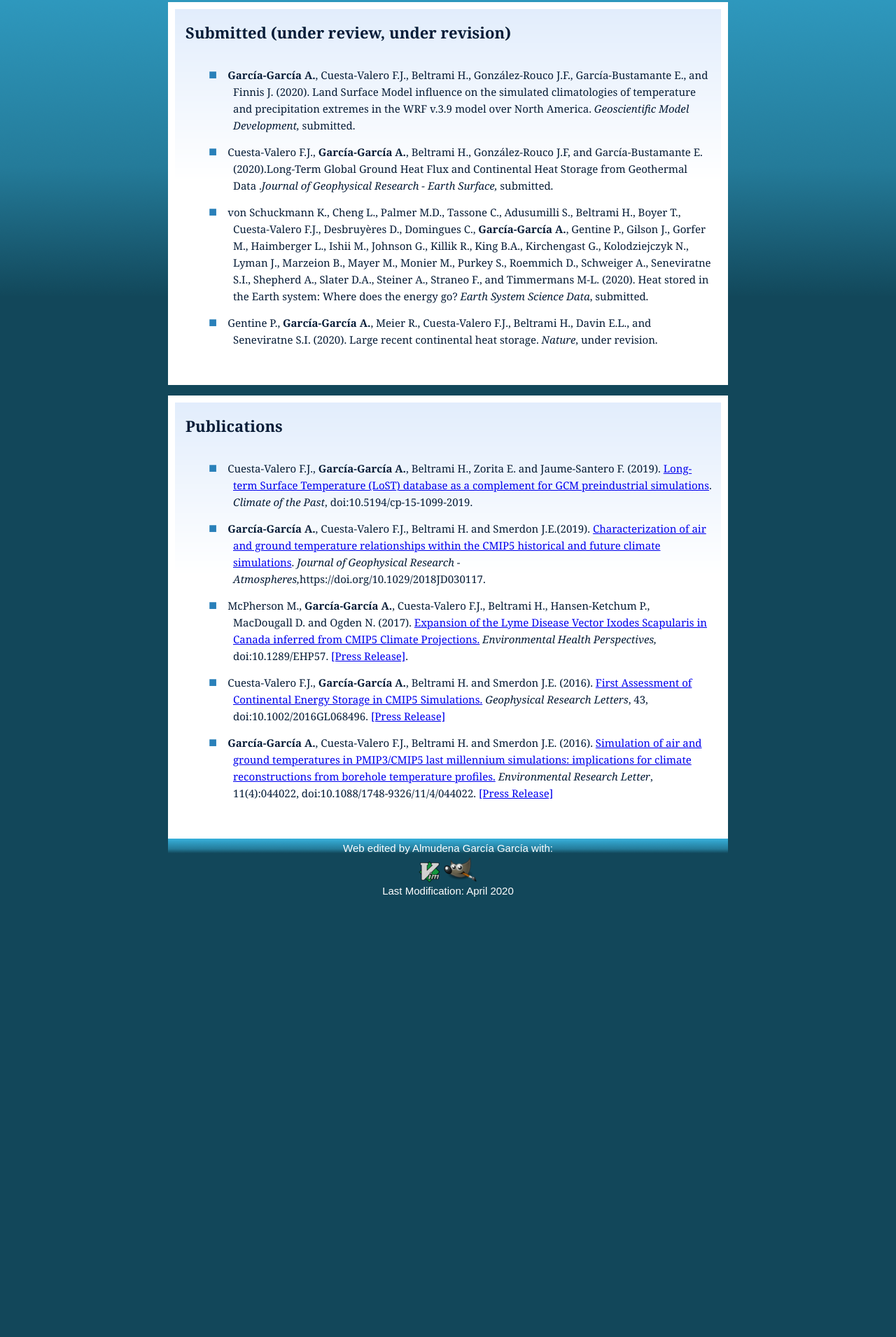
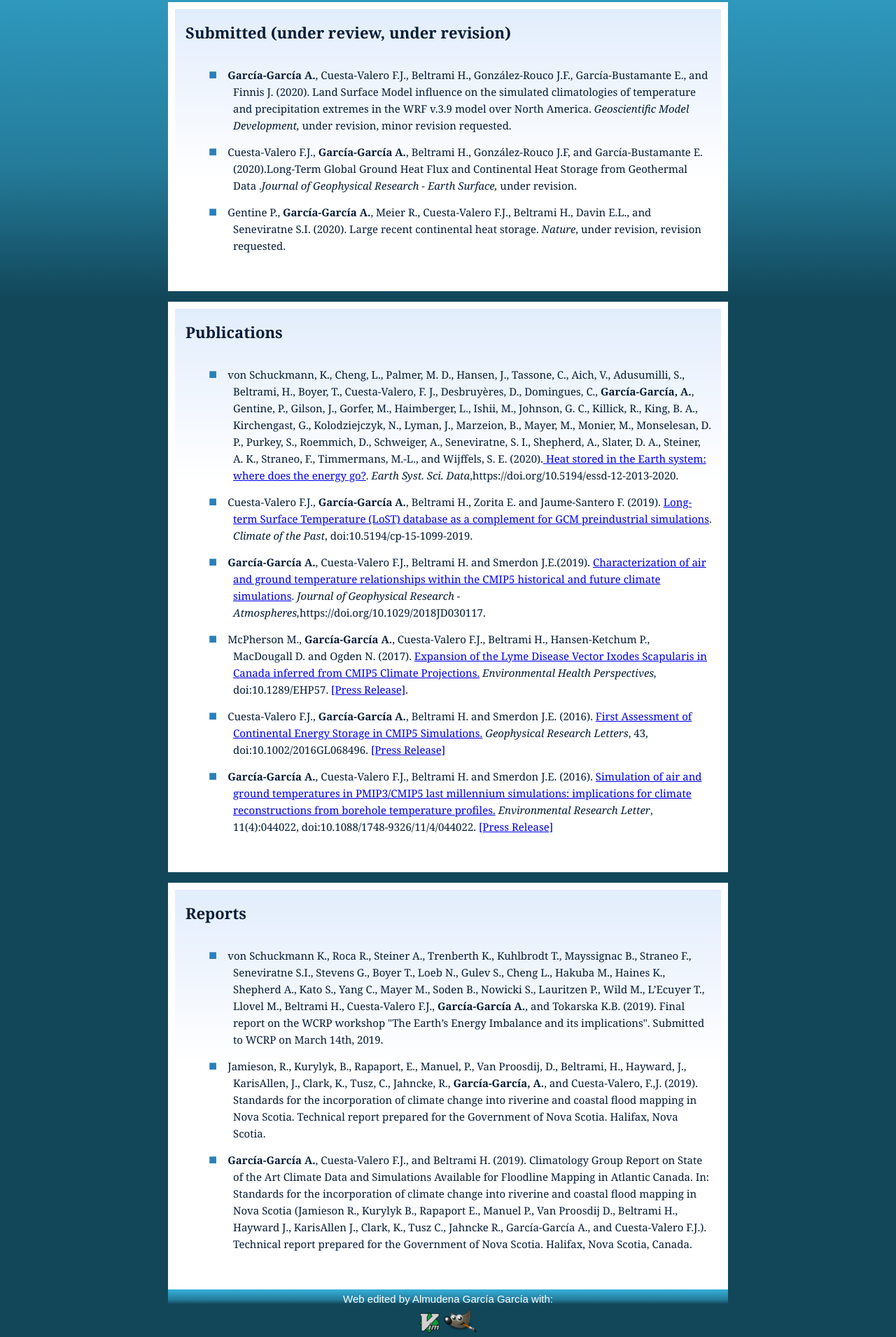
Before and after one commit to almudenagg/almudenagg.github.io, a plain HTML site: page index-publi.html in a window 1280 px wide. Shown: the part 377-2287 px from the top of the page at 70% size. Before the commit the page ends 1658 px from the top, so only its background shows below. Drawn offline with Linux system fonts and the light colour scheme.

Commit message:
Second version of my webpage

```diff
--- a/index-publi.html
+++ b/index-publi.html
@@ -44,16 +44,13 @@ Released   : 20081009
         <div class="contentTitle"> <b>Submitted (under review, under revision)</b> </div>
 
 <ul>
-    <div  class="contentTextcv"><p> <li> <b>García-García A.</b>, Cuesta-Valero F.J.,  Beltrami H., González-Rouco J.F., García-Bustamante E., and Finnis J. (2020). Land Surface Model influence on the simulated climatologies of temperature and precipitation extremes in the WRF v.3.9 model over North America. <em> Geoscientific Model Development,</em> submitted.  </p></div>
+    <div  class="contentTextcv"><p> <li> <b>García-García A.</b>, Cuesta-Valero F.J.,  Beltrami H., González-Rouco J.F., García-Bustamante E., and Finnis J. (2020). Land Surface Model influence on the simulated climatologies of temperature and precipitation extremes in the WRF v.3.9 model over North America. <em> Geoscientific Model Development,</em> under revision, minor revision requested.  </p></div>
 
 
-        <div class="contentTextcv"><p> <li>   Cuesta-Valero F.J., <b>García-García A.</b>, Beltrami H., González-Rouco J.F, and García-Bustamante E. (2020).Long-Term Global Ground Heat Flux and Continental Heat Storage from Geothermal Data .<em>Journal of Geophysical Research - Earth Surface,</em> submitted. </p></div>
+        <div class="contentTextcv"><p> <li>   Cuesta-Valero F.J., <b>García-García A.</b>, Beltrami H., González-Rouco J.F, and García-Bustamante E. (2020).Long-Term Global Ground Heat Flux and Continental Heat Storage from Geothermal Data .<em>Journal of Geophysical Research - Earth Surface,</em> under revision. </p></div>
  </li>
 
-<div class="contentTextcv"><p> <li>   von Schuckmann K., Cheng L., Palmer M.D., Tassone C., Adusumilli S., Beltrami H., Boyer T., Cuesta-Valero F.J., Desbruyères D., Domingues C.,<b> García-García A.</b>, Gentine P., Gilson J., Gorfer M., Haimberger L., Ishii M., Johnson G., Killik R., King B.A., Kirchengast G., Kolodziejczyk N., Lyman J., Marzeion B., Mayer M., Monier M., Purkey S., Roemmich D., Schweiger A., Seneviratne S.I., Shepherd A., Slater D.A., Steiner A., Straneo F., and Timmermans M-L. (2020). Heat stored in the Earth system: Where does the energy go? <em>Earth System Science Data</em>, submitted.</p></div>
- </li>
-
-<div class="contentTextcv"><p> <li>  Gentine P., <b>García-García A.</b>, Meier R., Cuesta-Valero F.J., Beltrami H., Davin E.L., and Seneviratne S.I. (2020). Large recent continental heat storage. <em>Nature</em>, under revision.  </p></div>
+<div class="contentTextcv"><p> <li>  Gentine P., <b>García-García A.</b>, Meier R., Cuesta-Valero F.J., Beltrami H., Davin E.L., and Seneviratne S.I. (2020). Large recent continental heat storage. <em>Nature</em>, under revision, revision requested.  </p></div>
  </li>
 </ul>
 
@@ -76,6 +73,12 @@ Released   : 20081009
  <!--   <div class="contentTitle"> 2019 </div>
  -->
 <ul>
+
+
+
+<div class="contentTextcv"><p><li>  von Schuckmann, K., Cheng, L., Palmer, M. D., Hansen, J., Tassone, C., Aich, V., Adusumilli, S., Beltrami, H., Boyer, T., Cuesta-Valero, F. J., Desbruyères, D., Domingues, C.,<b> García-García, A.</b>, Gentine, P., Gilson, J., Gorfer, M., Haimberger, L., Ishii, M., Johnson, G. C., Killick, R., King, B. A., Kirchengast, G., Kolodziejczyk, N., Lyman, J., Marzeion, B., Mayer, M., Monier, M., Monselesan, D. P., Purkey, S., Roemmich, D., Schweiger, A., Seneviratne, S. I., Shepherd, A., Slater, D. A., Steiner, A. K., Straneo, F., Timmermans, M.-L., and Wijffels, S. E. (2020).<a href="https://essd.copernicus.org/articles/12/2013/2020/"> Heat stored in the Earth system: where does the energy go?</a>. <em>Earth Syst. Sci. Data</em>,https://doi.org/10.5194/essd-12-2013-2020.</p></div>
+ </li>
+
 <div class="contentTextcv"><p><li>  Cuesta-Valero F.J., <b>García-García A.</b>, Beltrami H., Zorita E. and Jaume-Santero F. (2019). <a href="https://www.clim-past.net/15/1099/2019/cp-15-1099-2019.html">Long-term Surface Temperature (LoST) database as a complement for GCM preindustrial simulations</a>.<em> Climate of the Past</em>, doi:10.5194/cp-15-1099-2019.  </p></div>
  </li>
 
@@ -104,6 +107,38 @@ Released   : 20081009
  </div>
  </div>
  </div>
+
+
+        <div class="contentBox">
+    	<div class="innerBox">
+
+
+ <!--       <div class="contentTitle"> PUBLICATIONS </div>
+ -->
+
+
+  <div class="contentTitle"> <b> Reports</b> </div>
+ <!--   <div class="contentTitle"> 2019 </div>
+ -->
+<ul>
+
+
+<div class="contentTextcv"><p><li> von Schuckmann K., Roca R., Steiner A., Trenberth K., Kuhlbrodt T., Mayssignac B., Straneo F., Seneviratne S.I., Stevens G., Boyer T., Loeb N., Gulev S., Cheng L., Hakuba M., Haines K., Shepherd A., Kato S., Yang C., Mayer M., Soden B., Nowicki S., Lauritzen P., Wild M., L’Ecuyer T., Llovel M., Beltrami H., Cuesta-Valero F.J., <b>García-García A.</b>, and Tokarska K.B. (2019). Final report on the WCRP workshop "The Earth’s Energy Imbalance and its implications". Submitted to WCRP on March 14th, 2019.</p></div>
+ </li>
+
+<div class="contentTextcv"><p><li> Jamieson, R., Kurylyk, B., Rapaport, E., Manuel, P., Van Proosdij, D., Beltrami, H., Hayward, J., KarisAllen, J., Clark, K., Tusz, C., Jahncke, R., <b>García-García, A.</b>, and Cuesta-Valero, F.,J. (2019). Standards for the incorporation of climate change into riverine and coastal flood mapping in Nova Scotia. Technical report prepared for the Government of Nova Scotia. Halifax, Nova Scotia.</p></div>
+ </li>
+
+
+<div class="contentTextcv"><p><li> <b>García-García A.</b>, Cuesta-Valero F.J., and Beltrami H. (2019). Climatology Group Report on State of the Art Climate Data and Simulations Available for Floodline Mapping in Atlantic Canada. In: Standards for the incorporation of climate change into riverine and coastal flood mapping in Nova Scotia (Jamieson R., Kurylyk B., Rapaport E., Manuel P., Van Proosdij D., Beltrami H., Hayward J., KarisAllen J., Clark, K., Tusz C., Jahncke R., García-García A., and Cuesta-Valero F.J.). Technical report prepared for the Government of Nova Scotia. Halifax, Nova Scotia, Canada.</p></div>
+ </li>
+
+
+ </div>
+ </div>
+ </div>
+ </div>
+ </div>
       <div id="footer">
   Web edited by Almudena García García with:
 <br />
@@ -115,7 +150,7 @@ Released   : 20081009
 
 
 
- Last Modification: April 2020 <br />
+ Last Modification: September 2020 <br />
 
 <br/>
 
```
Also changed, not shown: index-confe.html (+1 -1 lines), index-cv.html (+1 -1 lines), index-research.html (+1 -1 lines), index.html (+3 -3 lines), screenshot.jpg (deleted), 1 other file.
